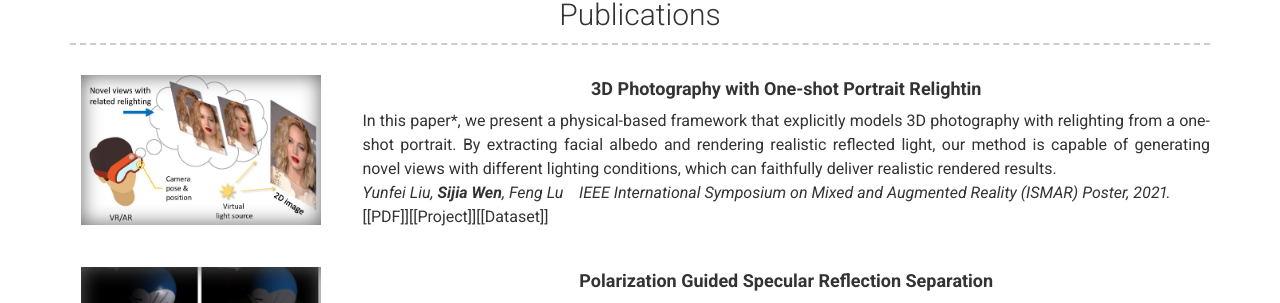
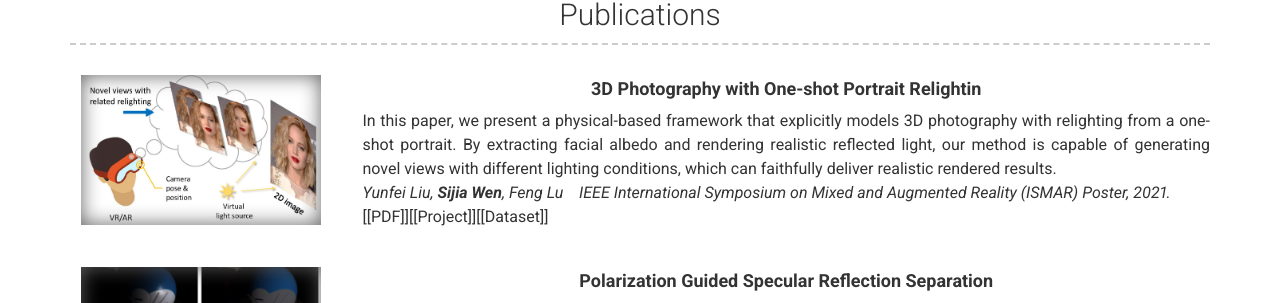
Before and after one commit to wsj6666/wsj6666.github.io, a Jekyll site: the page built from index.md, in a window 1280 px wide. Shown: the part 462-765 px from the top of the page. Built offline with Jekyll 4.4.1, drawn with Linux system fonts in a browser that asks for light colours; nearby versions of some CDN libraries.

```diff
--- a/_config.yml
+++ b/_config.yml
@@ -32,8 +32,8 @@ content:
         quote: >
             3D Photography with One-shot Portrait Relightin
         description: | # this will include new lines to allow paragraphs
-            In this paper*, we present a physical-based framework that explicitly models 3D photography with relighting from a one-shot portrait. By extracting facial albedo and rendering realistic reflected light, our method is capable of generating novel views with different lighting conditions, which can faithfully deliver realistic rendered results. <br>
-            <i>Yunfei Liu, **Sijia Wen**, Feng Lu &nbsp;&nbsp;&nbsp;IEEE International Symposium on Mixed and Augmented Reality (ISMAR) Poster, 2021.</i><br>
+            In this paper, we present a physical-based framework that explicitly models 3D photography with relighting from a one-shot portrait. By extracting facial albedo and rendering realistic reflected light, our method is capable of generating novel views with different lighting conditions, which can faithfully deliver realistic rendered results. <br>
+            <i>Yunfei Liu*, **Sijia Wen***, Feng Lu &nbsp;&nbsp;&nbsp;IEEE International Symposium on Mixed and Augmented Reality (ISMAR) Poster, 2021.</i><br>
             [[PDF]][[Project]][[Dataset]]
       - layout: left
         list_image: images/HR.jpg
```
